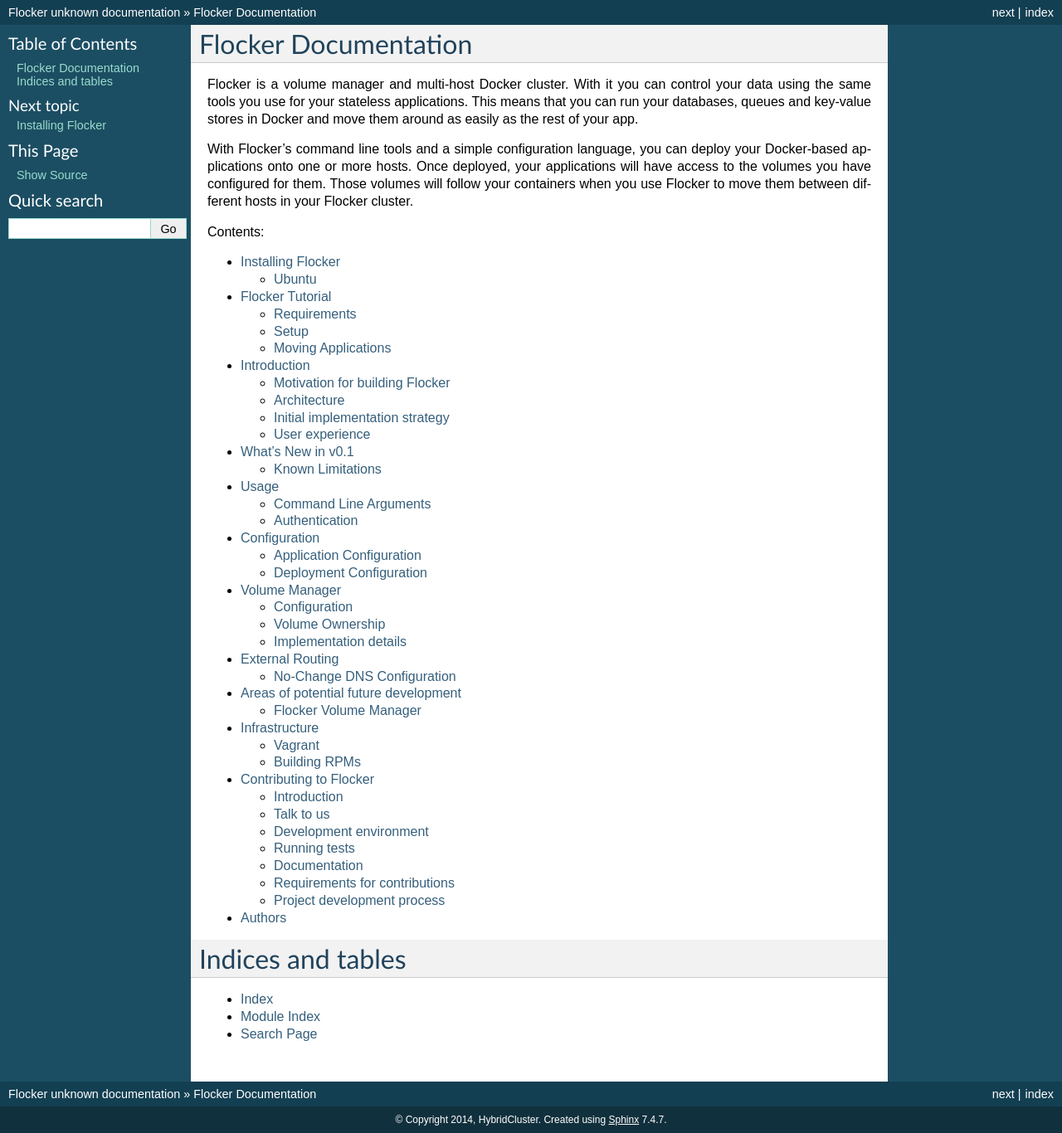
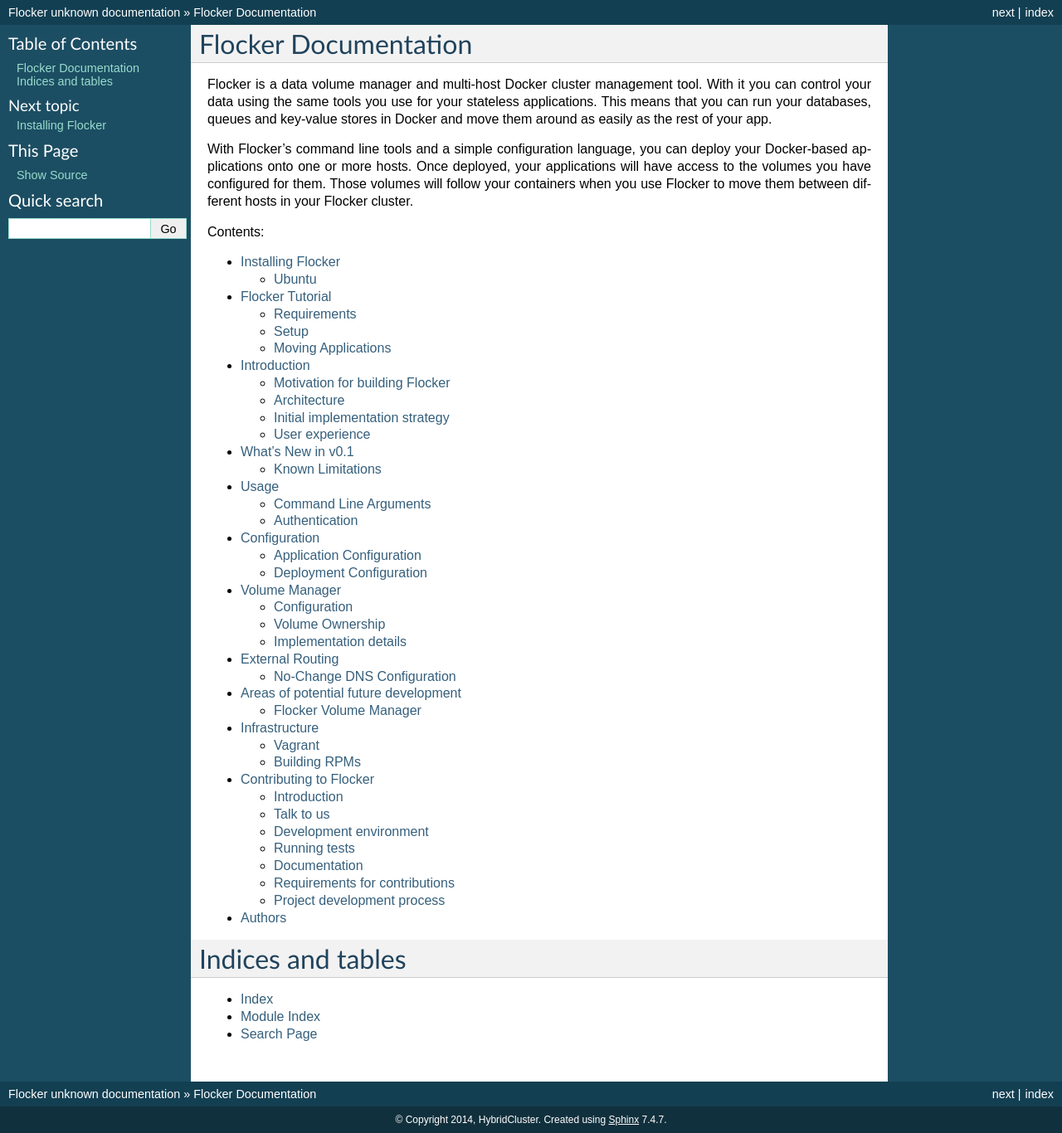
Before and after one commit to ClusterHQ/flocker, a Sphinx documentation site: the page built from docs/index.rst, in a window 1280 px wide. Shown: the whole page at 83% size. Built offline with Sphinx 7.4.7, drawn with Linux system fonts in a browser that asks for light colours.

Commit message:
Address review comment: Better intro phrasing.

```diff
--- a/README.rst
+++ b/README.rst
@@ -5,7 +5,7 @@
 =======
 Flocker
 =======
-Flocker is a volume manager and multi-host Docker cluster.
+Flocker is a data volume manager and multi-host Docker cluster management tool.
 With it you can control your data using the same tools you use for your stateless applications.
 This means that you can run your databases, queues and key-value stores in Docker and move them around as easily as the rest of your app.
 
--- a/docs/index.rst
+++ b/docs/index.rst
@@ -6,7 +6,7 @@
 Flocker Documentation
 =====================
 
-Flocker is a volume manager and multi-host Docker cluster.
+Flocker is a data volume manager and multi-host Docker cluster management tool.
 With it you can control your data using the same tools you use for your stateless applications.
 This means that you can run your databases, queues and key-value stores in Docker and move them around as easily as the rest of your app.
 
```
